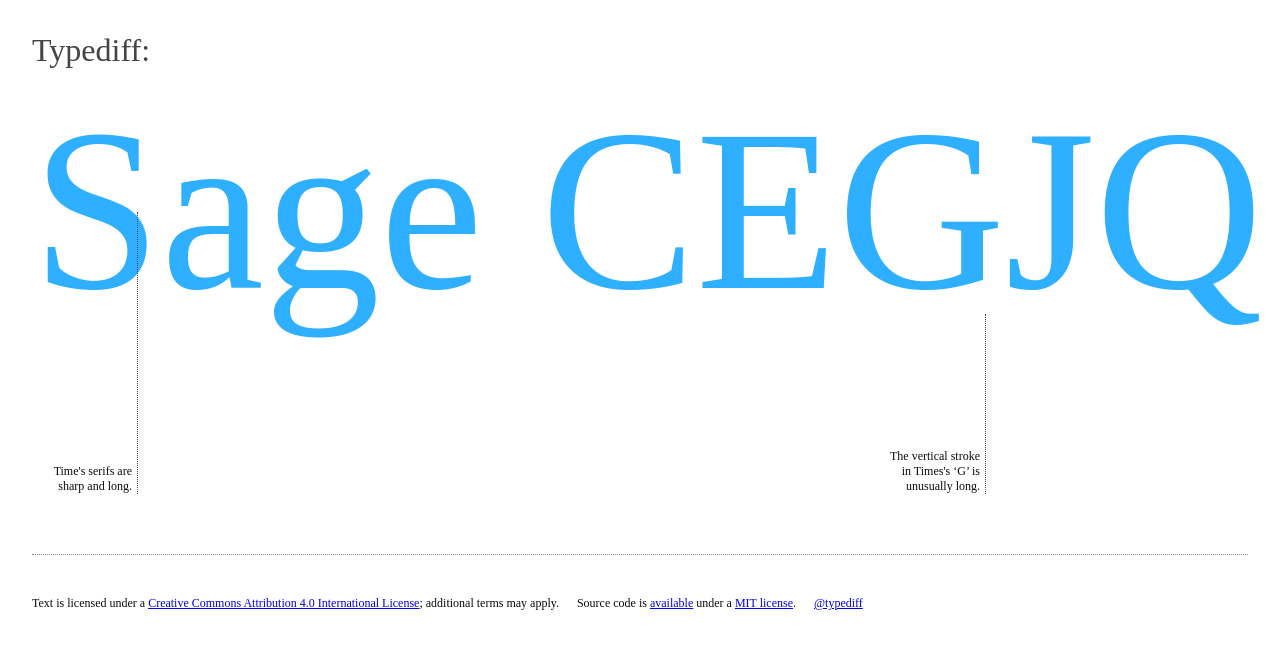
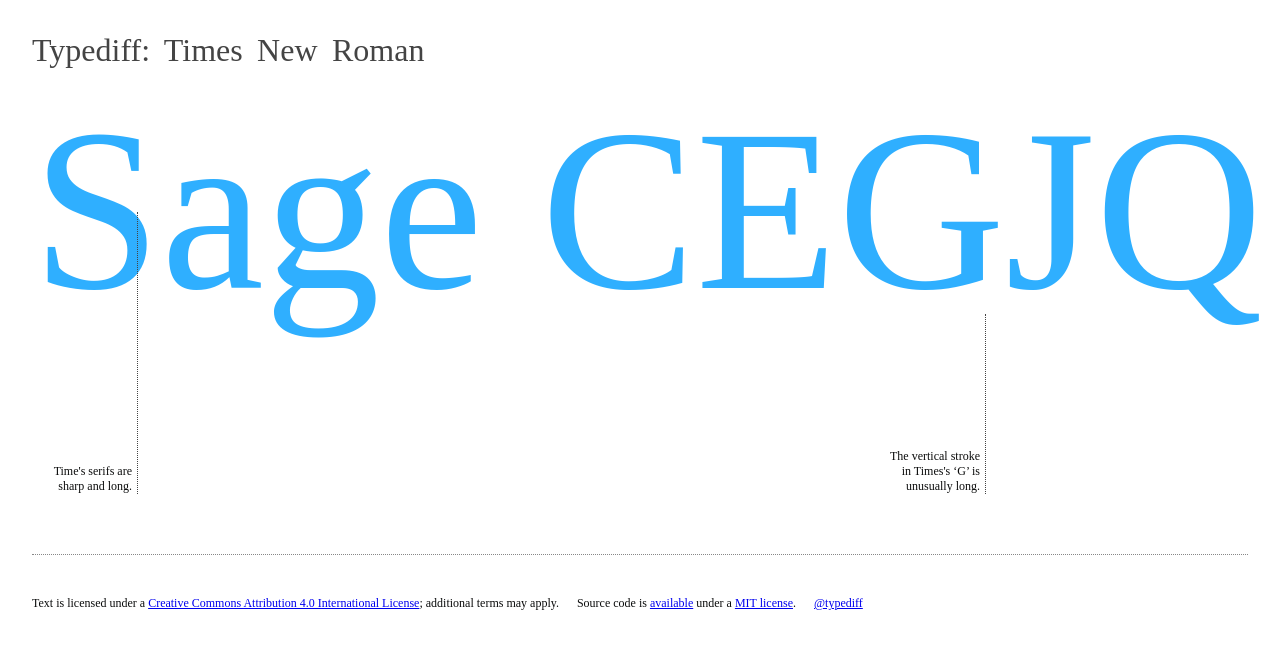
Before and after one commit to typediff/typediff.github.io, a Jekyll site: the page built from typediff/times-new-roman/index.html, in a window 1280 px wide. Shown: the top 649 px of the page. Built offline with Jekyll 4.4.1, drawn with Linux system fonts in a browser that asks for light colours.

```diff
--- a/_layouts/typeface.html
+++ b/_layouts/typeface.html
@@ -10,8 +10,8 @@
 <body>
 <div id="header">
   <h1>
-    <a href="{{ site.url }}/">{{ site.title }}</a>:
-    <a href="{{ t1.url }}">{{ t1.name }}</a>
+    <a href="{{ site.baseurl }}/">{{ site.title }}</a>:
+    <a href="/{{ t.id }}">{{ t.name }}</a>
   </h1>
 </div>
 <div id="main">
--- a/_layouts/vs.html
+++ b/_layouts/vs.html
@@ -18,8 +18,8 @@
   </tbody>
 </table>
   <h1>
-    <a href="{{ site.url }}/">{{ site.title }}</a>:
-    <a href="{{ t1.url }}">{{ t1.name }}</a> vs <a href="{{ t2.url }}">{{ t2.name }}</a>
+    <a href="{{ site.baseurl }}/">{{ site.title }}</a>:
+    <a href="/{{ t1.id }}">{{ t1.name }}</a> vs <a href="/{{ t2.id }}">{{ t2.name }}</a>
   </h1>
 </div>
 <div id="main">
--- a/index.html
+++ b/index.html
@@ -4,7 +4,7 @@ title: Home page
 ---
 
 <div id="header">
-<h1><a href="{{ site.url }}/">{{ site.title }}</a>: compare and contrast typefaces</h1>
+<h1><a href="{{ site.baseurl }}/">{{ site.title }}</a>: compare and contrast typefaces</h1>
 </div>
 
 <div id="main">
```
